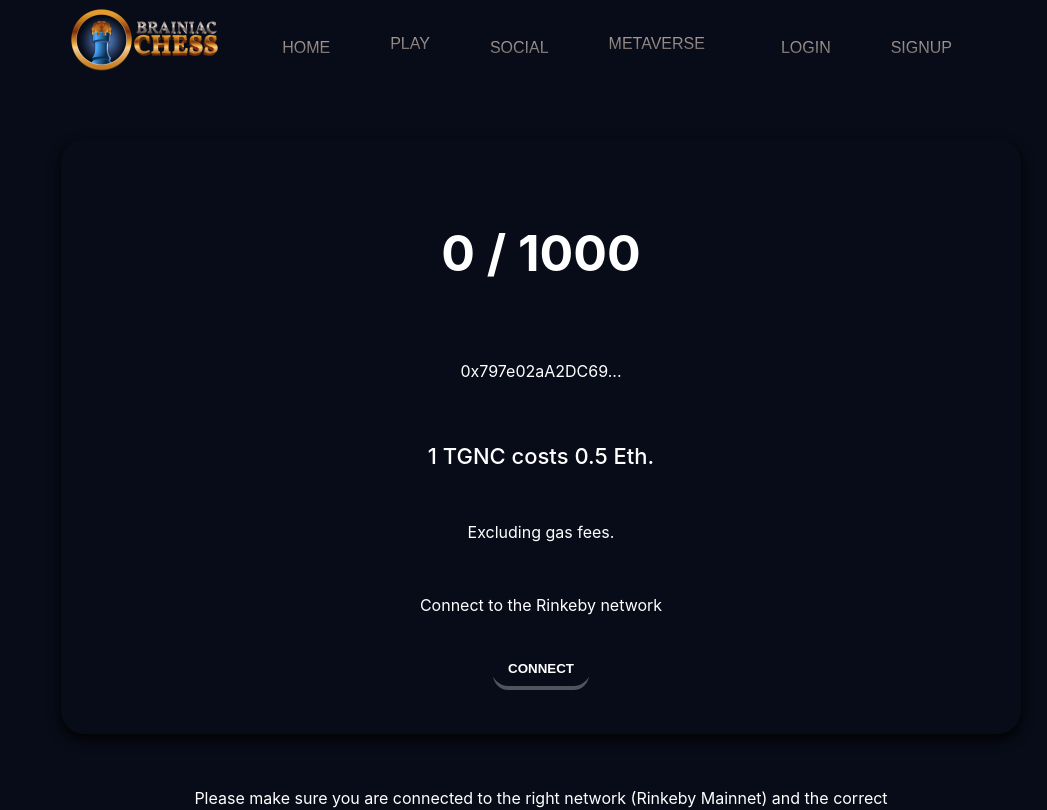
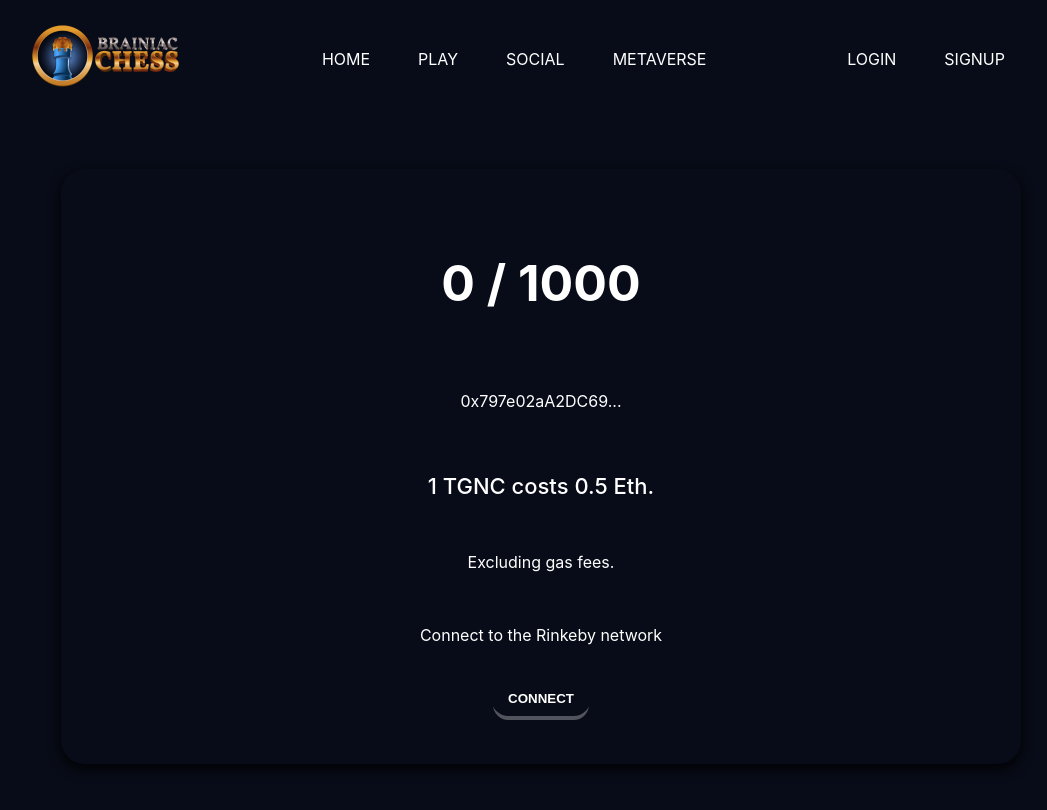
Before and after one commit to chattertechno/radical-nft, a React (Create React App) app: page / in a window 1280 px wide. Shown: the top 810 px of the page, without its empty margins (123-1170 px from the left). Built offline with nearby package versions, Linux system fonts and the light colour scheme.

Commit message:
fixed the header

```diff
--- a/src/App.js
+++ b/src/App.js
@@ -200,7 +200,7 @@ function App() {
   return (
     <div className="App">
         <div className="App-header">
-         <Header/>
+
 
         <s.Screen>
       <s.Container
--- a/src/Header.js
+++ b/src/Header.js
@@ -1,43 +1,39 @@
 import Logo from "./Images/logo.png";
-import './header.css';
+import './style.css';
 
 function Header() {
     return(
-        <div className="top-section">
-       <div><img src={Logo} alt="" height="auto" width="149px" /></div>
-       <div className="navbar-content">
-       <div className="dropdown">
-            <button className="navbar-buttons-2">
-              HOME
-            </button>
-            <div class="dropdown-content">
-              <a href="/#About-section">About</a>
-              <a href="/#features">Features</a>
-              <a href="/#RoadMap-section">Roadmap</a>
-              <a href="/#Team-section">Team</a>
-            </div>
+        <div>
+            <header className="header">
+      <div className="logo-box">
+        <img src={Logo} alt="logo" className="logo" />
+      </div>
+      <nav className="navigation">
+        <li className="nav-item dropdown">
+          <a href="#" className="nav-link">home</a>
+          <div className="dropdown-content">
+            <a href="#" className="nav-link">about</a>
+            <a href="#" className="nav-link">features</a>
+            <a href="#" className="nav-link">roadmap</a>
+            <a href="#" className="nav-link">team</a>
           </div>
-          <button className="navbar-buttons-2">PLAY</button>
-          <div className="dropdown">
-          <button className="navbar-buttons-2">SOCIAL</button>
-          <div class="dropdown-content">
-            <div>
-              <a href="/" target="_blank">News</a>
-            </div>
-            <a href="/#Ecosystem-section">Ecosystem</a>
+        </li>
+        <li className="nav-item"><a href="#" className="nav-link">play</a></li>
+        <li className="nav-item dropdown">
+          <a href="#" className="nav-link">social</a>
+          <div className="dropdown-content">
+            <a href="#" className="nav-link">new</a>
+            <a href="#" className="nav-link">ecosystem</a>
           </div>
-          </div>
-          <button className="navbar-buttons-2">METAVERSE</button>
-       </div>
-       <div className="navbar-content">
-          <div>
-          <button className= "navbar-buttons-2">LOGIN</button>
-          </div>
-          <div>
-            <button className="navbar-buttons-2">SIGNUP</button>
-          </div>
-       </div>
-       </div>
+        </li>
+        <li className="nav-item"><a href="#" className="nav-link">metaverse</a></li>
+      </nav>
+      <div className="nav-content">
+        <li className="nav-item login"><a href="#" className="nav-link">login</a></li>
+        <li className="nav-item"><a href="#" className="nav-link">signup</a></li>
+      </div>
+    </header>
+        </div>
     )
 }
 
--- a/src/index.js
+++ b/src/index.js
@@ -6,10 +6,12 @@ import store from "./Redux/store";
 import { Provider } from "react-redux";
 import reportWebVitals from './reportWebVitals';
 import Footer from './Footer';
+import Header from './Header';
 
 
 ReactDOM.render(
   <Provider store={store}>
+    <Header/>
     <App />
     <Footer />
   </Provider>,
--- /dev/null
+++ b/src/style.css
@@ -0,0 +1,72 @@
+.header {
+  display: flex;
+  align-items: center;
+  padding: 1.5rem 8rem;
+  justify-content: space-between;
+  background-color: #080c18;
+  color: white;
+}
+
+.logo {
+  width: 149px;
+  margin: 0 1.6rem;
+}
+
+.navigation,
+.nav-content {
+  display: flex;
+  list-style: none;
+}
+
+.nav-item {
+  margin: 0 1.5rem 0;
+  text-transform: uppercase;
+  font-size: 16px;
+  font-weight: 400;
+  cursor: pointer;
+}
+
+.nav-link {
+  color: white;
+  text-decoration: none;
+  padding: 12px 0;
+}
+
+.dropdown {
+  display: inline-block;
+  position: relative;
+}
+
+.dropdown-content {
+  display: none;
+  position: absolute;
+  /* min-width: 160px; */
+  overflow: auto;
+  box-shadow: 0px 8px 16px 0px rgba(0, 0, 0, 0.2);
+  left: 50%;
+  transform: translateX(-50%);
+  background-color: whitesmoke;
+  border-radius: 3px;
+}
+
+.dropdown:hover .dropdown-content {
+  margin-top: 5px;
+  display: flex;
+  flex-direction: column;
+  text-align: center;
+}
+
+.dropdown-content a {
+  color: #000000;
+  padding: 12px 16px;
+  border-top: 1px solid rgba(0, 0, 0, 0.08);
+  /* width: 100%; */
+}
+
+.dropdown-content a:hover {
+  background-color: #ddd;
+}
+
+.flex {
+  display: flex;
+}
```
Also changed, not shown: test/index.html (added, +41 -0 lines), 1 other file (tests, documents, lock files or other folders).
